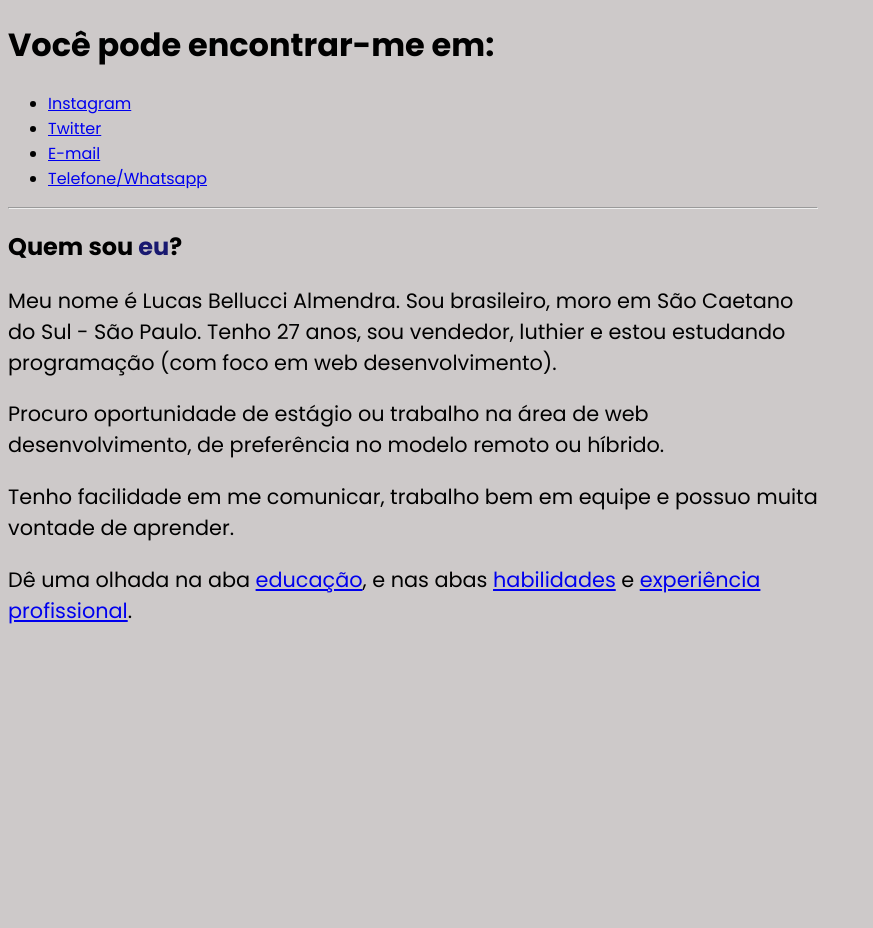
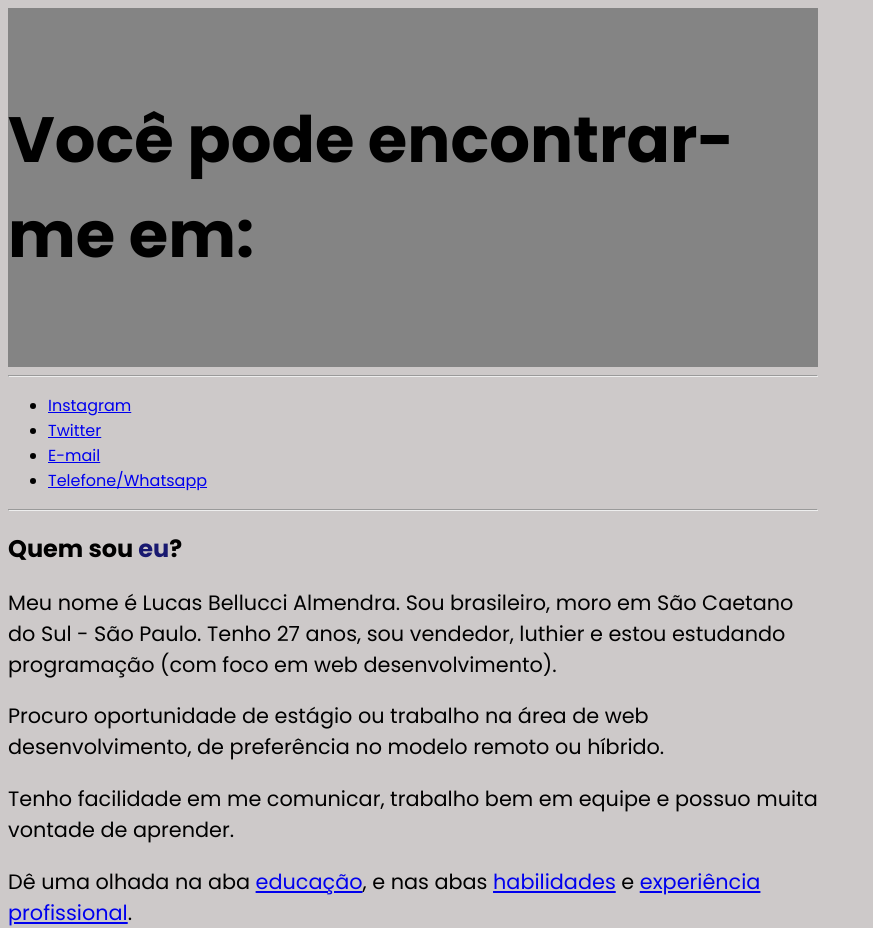
Before and after one commit to belluccaz/curriculo-virtual, a plain HTML site: page public/contato.html in a window 1280 px wide. Shown: the whole page, without its empty margins (0-873 px from the left). Before the commit the page ends 800 px from the top, so only its background shows below. Drawn offline with Linux system fonts and the light colour scheme.

Commit message:
Changing Stylesheet
I've changed some codes.

```diff
--- a/public/contato.html
+++ b/public/contato.html
@@ -8,9 +8,9 @@
         <link rel="preconnect" href="https://fonts.gstatic.com" crossorigin>
         <link href="https://fonts.googleapis.com/css2?family=Poppins:wght@400;700&display=swap" rel="stylesheet">
     </head>
-
-<p><h1>Você pode encontrar-me em:</h1></p>
-
+<div class="header">
+<p><h1 class="header-1">Você pode encontrar-me em:</h1></p></div>
+<hr />
     <ul>
         <li><a href="https://www.Instagram.com/belluccaz"> Instagram </a></li>
         <li><a href="https://www.Twitter.com/belluccaz"> Twitter </a></li>
```
Also changed, not shown: public/education.html (+3 -1 lines), public/experiencia-profissional.html (+2 -1 lines).
